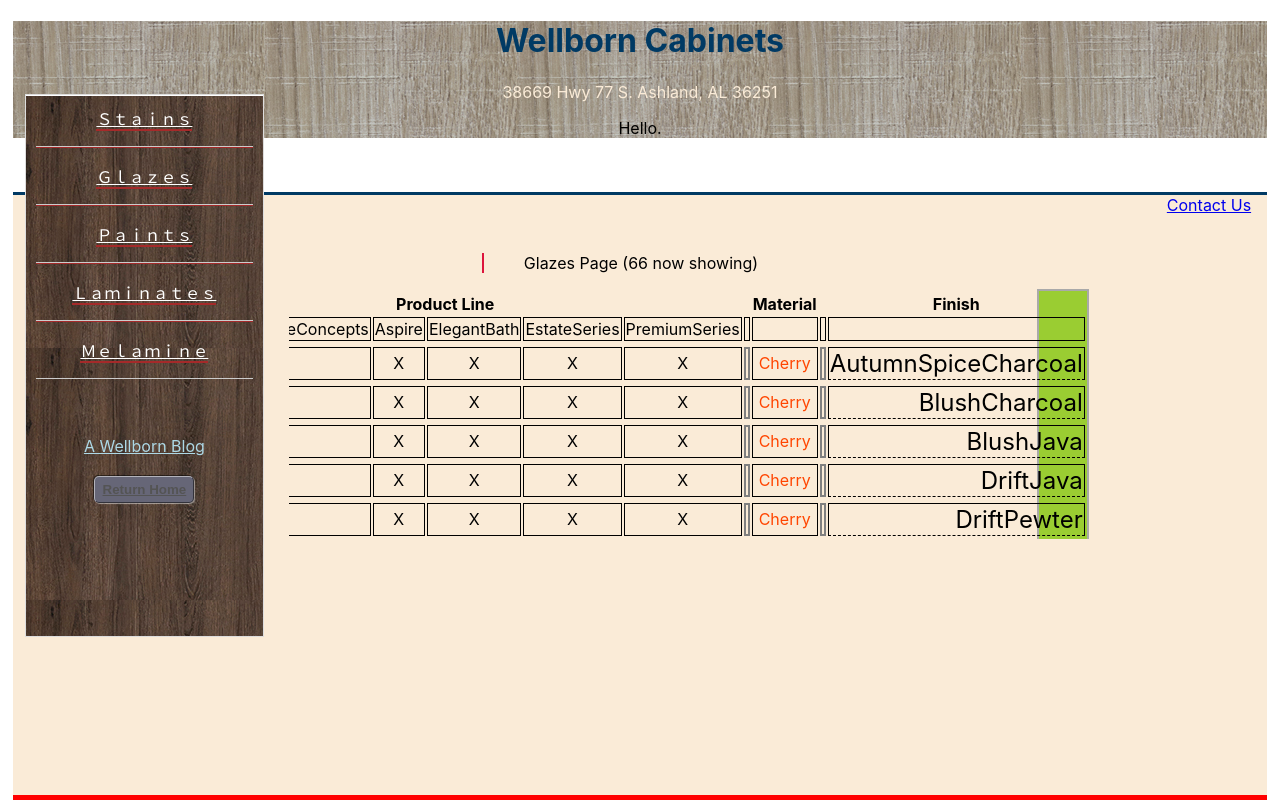
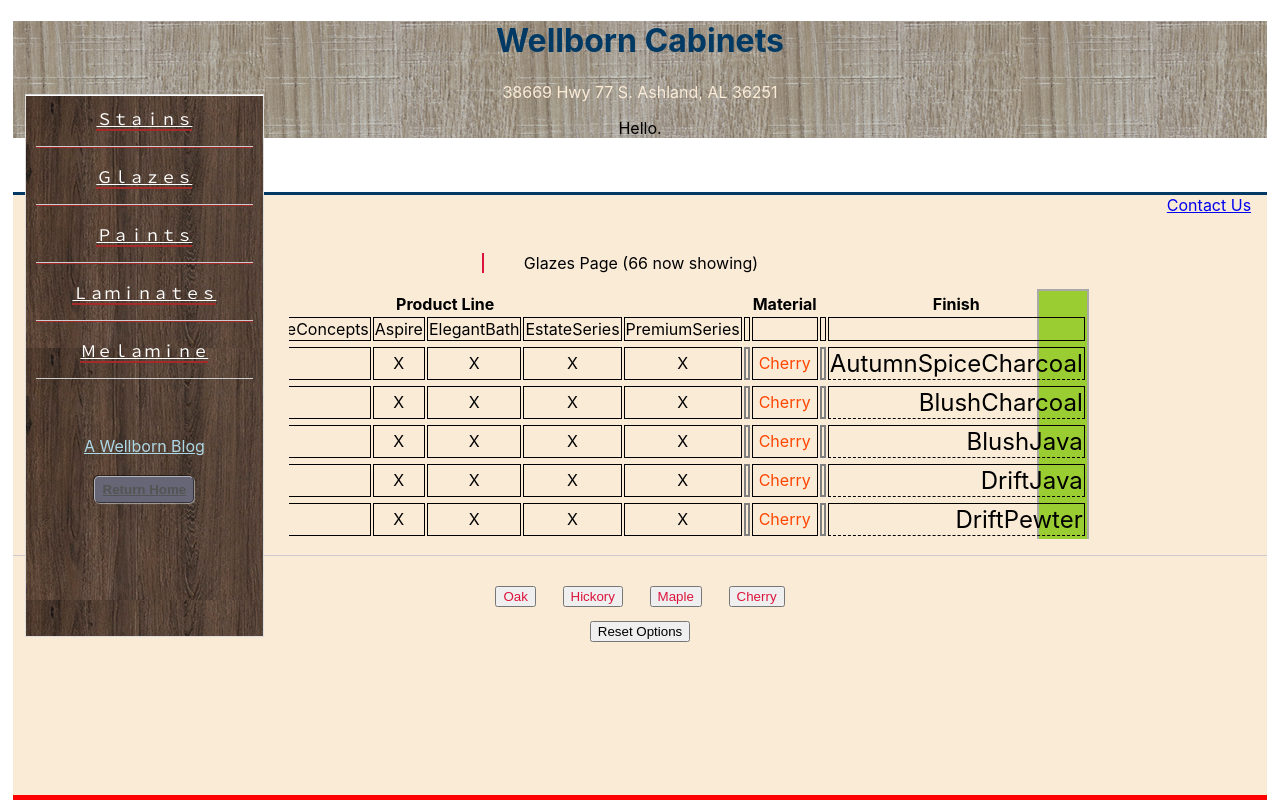
Before and after one commit to amcmullen9291/WellbornDemo, a React app: page /wordpress/glazes in a window 1280 px wide. Built offline with nearby package versions, Linux system fonts and the light colour scheme.

Commit message:
finishes sort function

```diff
--- a/src/Components/glazes.js
+++ b/src/Components/glazes.js
@@ -3,7 +3,7 @@
 import { selectedFinish } from '../Actions/FinishActions';
 
 function Glazes() {
-    const [glazesList, setGlazesList ] = useState([
+    const [Finish, setFinish ] = useState([
     //Cherry Stains with Glaze
     {id: "19", nameOf: "AutumnSpiceCharcoal", material: "Cherry", premium_series: "X", estate_series: "X", elegant_bath: "X", aspire: "X", select_series: "", home_concepts: "", wellborn_closets: "", glazes: "X", stains: "X", laminates: "", melamine:"", paints: "" },
     {id: "20", nameOf: "BlushCharcoal", material: "Cherry", premium_series: "X", estate_series: "X", elegant_bath: "X", aspire: "X", select_series: "X", home_concepts: "", wellborn_closets: "", glazes: "X", stains: "X", laminates: "", melamine:"", paints: "" },
@@ -79,17 +79,24 @@
     ])
     const dispatch2 = useDispatch();
     const fetchGlazes = () => {
-        dispatch2(selectedFinish(glazesList));
-        console.log("Current listings:", glazesList)
+        dispatch2(selectedFinish(Finish));
+        console.log("Current listings:", Finish)
       };
 
       useEffect(() => {
         fetchGlazes();
       }, []);
-      const count = glazesList.length;
+      const count = Finish.length;
 
-      if (Object.keys(glazesList).length > 0) {
-        var RenderGlazes = glazesList.map(glaze => {
+      function SortByMaterial(e, wood){
+        e.preventDefault();
+        const newList = Finish.filter(finish => finish.material == wood);
+        console.log("type:", wood);
+        console.log("New List:", newList);
+}
+
+      if (Object.keys(Finish).length > 0) {
+        var RenderGlazes = Finish.map(glaze => {
           const {id, nameOf, material, premium_series, aspire, estate_series, elegant_bath, select_series, home_concepts } = glaze;
           return (
             <>
@@ -149,6 +156,14 @@
         </table>
         </div>
     </div>
+    <center><div>
+      <hr/>
+  <button className="sortButtons" name="Oak" onClick={(e) => SortByMaterial(e, "Oak")}>Oak</button>
+  <button className="sortButtons" name="Hickory" onClick={(e) => SortByMaterial(e, "Hickory")}>Hickory</button>
+  <button className="sortButtons" name="Maple" onClick={(e) => SortByMaterial(e, "Maple")}>Maple</button>
+  <button className="sortButtons" name="Cherry" onClick={(e) => SortByMaterial(e, "Cherry")}>Cherry</button><br/>
+  <button>Reset Options</button>
+</div></center>
 </div>
 </div>
 
--- a/src/Components/paints.js
+++ b/src/Components/paints.js
@@ -3,7 +3,7 @@
 import { selectedFinish } from '../Actions/FinishActions';
 
 function Paints() {
-    const [paintsList, setPaintsList ] = useState([
+    const [Finish, setFinish ] = useState([
         //MDF Paints
      {id: "153", nameOf: "Mint", material: "MDF", premium_series: "X", estate_series: "X", elegant_bath: "X", aspire: "X", select_series: "", home_concepts: "", wellborn_closets: "", glazes: "", stains: "", laminates: "", melamine:"", paints: "X" },
      {id: "154", nameOf: "Olive", material: "MDF", premium_series: "X", estate_series: "X", elegant_bath: "X", aspire: "X", select_series: "", home_concepts: "", wellborn_closets: "", glazes: "", stains: "", laminates: "", melamine:"", paints: "X" },
@@ -62,17 +62,24 @@
     ])
     const dispatch5 = useDispatch();
     const fetchPaints = () => {
-        dispatch5(selectedFinish(paintsList));
-        console.log("Current listings:", paintsList)
+        dispatch5(selectedFinish(Finish));
+        console.log("Current listings:", Finish)
       };
 
       useEffect(() => {
         fetchPaints();
       }, []);
-      const count = paintsList.length;
+      const count = Finish.length;
 
-      if (Object.keys(paintsList).length > 0) {
-        var RenderPaints = paintsList.map(paint => {
+      function SortByMaterial(e, wood){
+        e.preventDefault();
+        const newList = Finish.filter(finish => finish.material == wood);
+        console.log("type:", wood);
+        console.log("New List:", newList);
+}
+
+      if (Object.keys(Finish).length > 0) {
+        var RenderPaints = Finish.map(paint => {
           const {id, nameOf, material, premium_series, aspire, estate_series, elegant_bath, select_series, home_concepts } = paint;
           return (
             <>
@@ -132,6 +139,13 @@
         </table>
         </div>
     </div>
+    <center><div>
+      <hr/>
+  <button className="sortButtons" name="Oak" onClick={(e) => SortByMaterial(e, "Oak")}>Oak</button>
+  <button className="sortButtons" name="Hickory" onClick={(e) => SortByMaterial(e, "MDF")}>MDF</button>
+  <button className="sortButtons" name="Cherry" onClick={(e) => SortByMaterial(e, "Maple")}>Maple</button><br/>
+  <button>Reset Options</button>
+</div></center>
 </div>
 </div>
 
```
